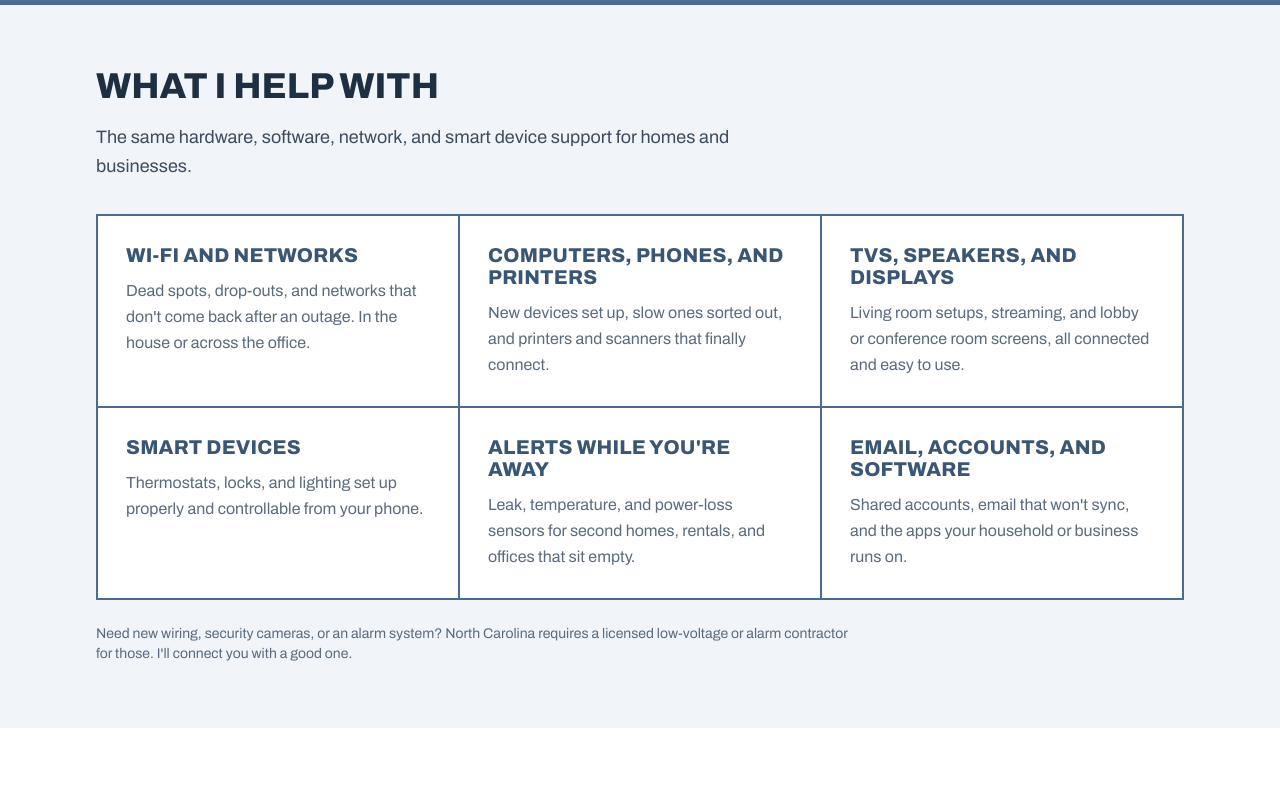
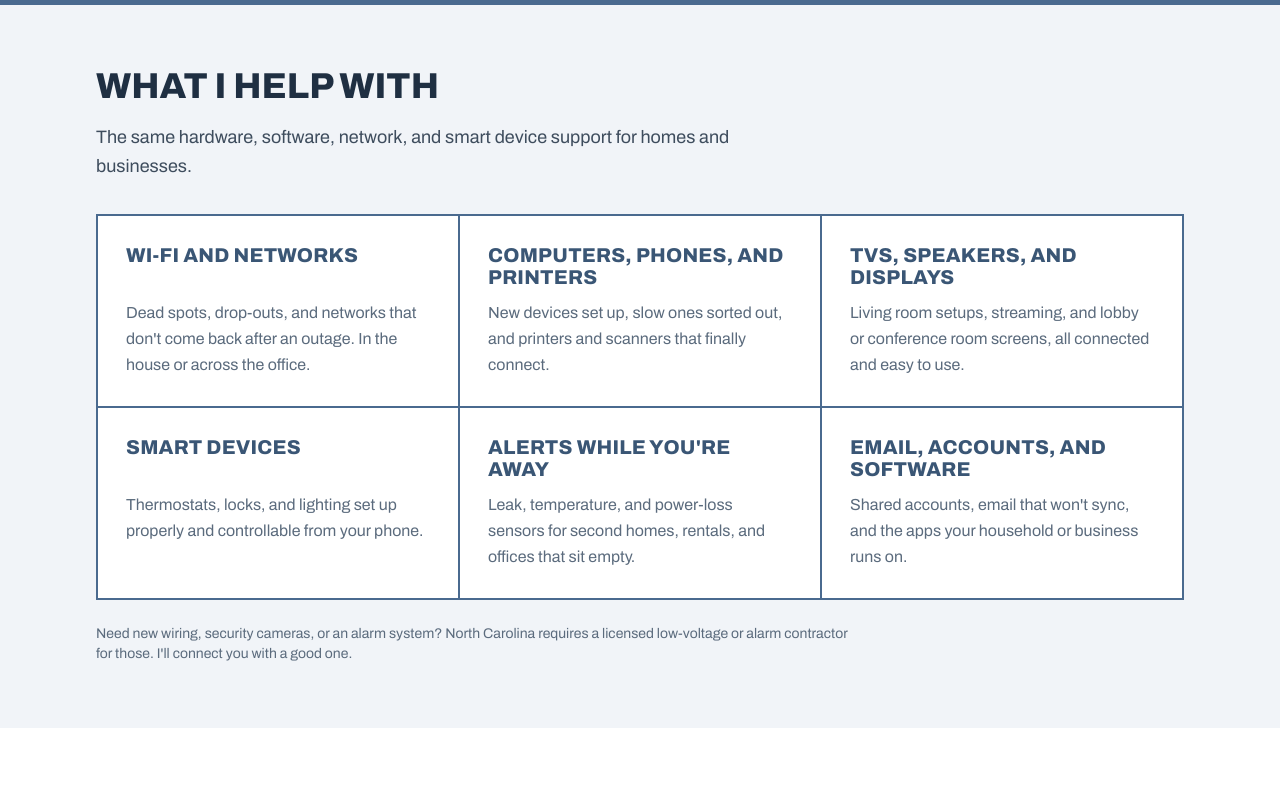
Before and after one commit to jayroman/jayroman-me, a Next.js app: page / in a window 1280 px wide. Shown: the part 561-1354 px from the top of the page. Built offline with nearby package versions, Linux system fonts and the light colour scheme.

Commit message:
Align service descriptions across each row
Co-Authored-By: Claude Opus 5.5 <noreply@anthropic.com>
Claude-Session: https://claude.ai/code/session_01LuVYpYvqc61V5jx1RS17eQ

```diff
--- a/src/components/Services.tsx
+++ b/src/components/Services.tsx
@@ -41,9 +41,9 @@ export default function Services() {
         </p>
         <div className="grid grid-cols-1 md:grid-cols-2 lg:grid-cols-3 border-t-2 border-l-2 border-blue mt-8">
           {services.map((s) => (
-            <div key={s.title} className="bg-paper border-r-2 border-b-2 border-blue p-6 sm:p-7">
+            <div key={s.title} className="bg-paper border-r-2 border-b-2 border-blue p-6 sm:p-7 grid grid-rows-subgrid row-span-2 gap-y-3">
               <h3 className="display-sm text-lg sm:text-xl text-blue-dark">{s.title}</h3>
-              <p className="text-slate leading-relaxed mt-3">{s.description}</p>
+              <p className="text-slate leading-relaxed">{s.description}</p>
             </div>
           ))}
         </div>
```
